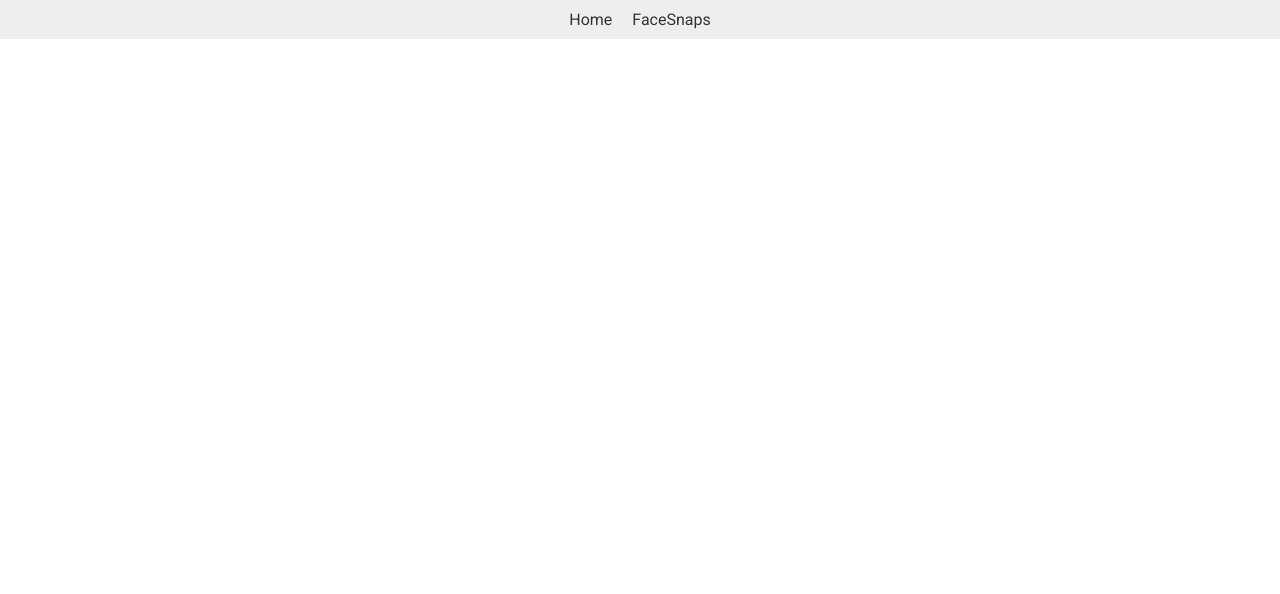
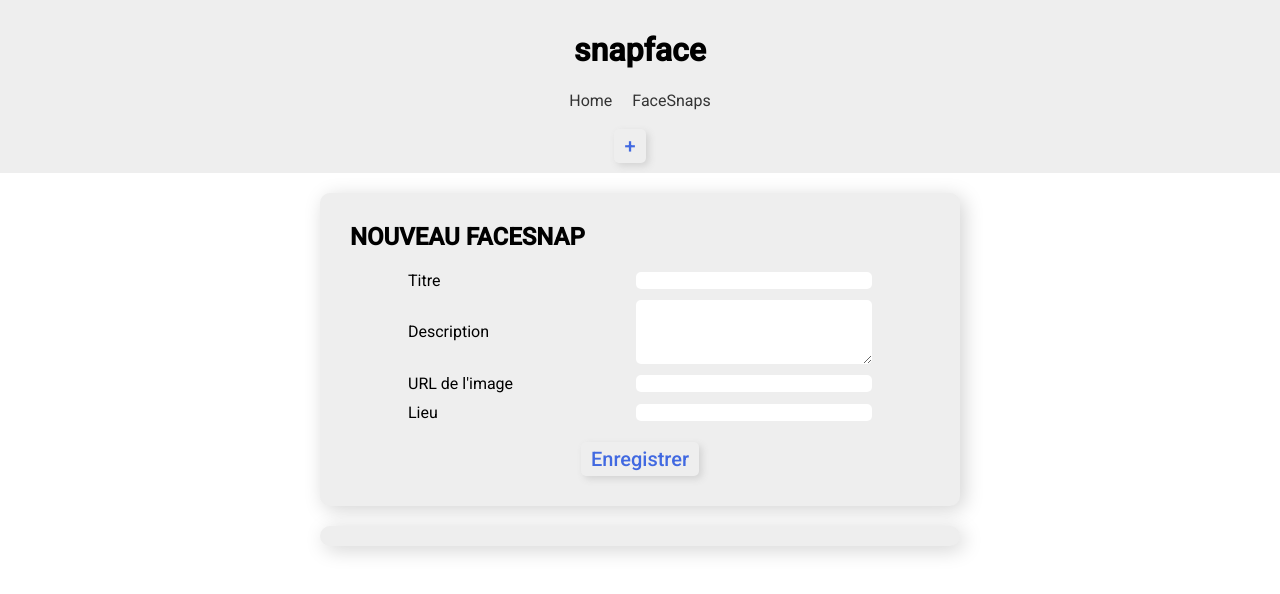
Before and after one commit to wendybaque/Snapface-Openclassroom, an Angular app: page /create in a window 1280 px wide. Before the commit this address led to /. Shown: the top 594 px of the page. Built offline with nearby package versions, Linux system fonts and the light colour scheme.

Commit message:
Cours 6 reactive forms and add a new snap component

```diff
--- a/src/app/app-routing.module.ts
+++ b/src/app/app-routing.module.ts
@@ -3,11 +3,13 @@
 import { FaceSnapListComponent } from './face-snap-list/face-snap-list.component';
 import { LandingPageComponent } from './landing-page/landing-page.component';
 import { SignleFaceSnapComponent } from './signle-face-snap/signle-face-snap.component';
+import { NewFaceSnapComponent } from './new-face-snap/new-face-snap.component';
 
 const routes: Routes = [
   { path: '', component: LandingPageComponent },
   { path: 'facesnaps', component: FaceSnapListComponent },
   { path: 'facesnaps/:id', component: SignleFaceSnapComponent },
+  { path: 'create', component: NewFaceSnapComponent },
 ];
 
 @NgModule({
--- a/src/app/app.module.ts
+++ b/src/app/app.module.ts
@@ -3,6 +3,7 @@
 import { registerLocaleData } from '@angular/common';
 import * as fr from '@angular/common/locales/fr';
 import { FormsModule } from '@angular/forms';
+import { ReactiveFormsModule } from '@angular/forms';
 
 import { AppComponent } from './app.component';
 import { FaceSnapComponent } from './face-snap/face-snap.component';
@@ -11,6 +12,7 @@
 import { AppRoutingModule } from './app-routing.module';
 import { LandingPageComponent } from './landing-page/landing-page.component';
 import { SignleFaceSnapComponent } from './signle-face-snap/signle-face-snap.component';
+import { NewFaceSnapComponent } from './new-face-snap/new-face-snap.component';
 @NgModule({
   declarations: [
     AppComponent,
@@ -19,8 +21,9 @@
     HeaderComponent,
     LandingPageComponent,
     SignleFaceSnapComponent,
+    NewFaceSnapComponent,
   ],
-  imports: [BrowserModule, AppRoutingModule, FormsModule],
+  imports: [BrowserModule, AppRoutingModule, FormsModule, ReactiveFormsModule],
   providers: [{ provide: LOCALE_ID, useValue: 'fr-FR' }],
   bootstrap: [AppComponent],
 })
--- a/src/app/header/header.component.html
+++ b/src/app/header/header.component.html
@@ -1,4 +1,5 @@
 <header>
+  <h1>snapface</h1>
   <nav>
     <a
       routerLink=""
@@ -8,4 +9,6 @@
     >
     <a routerLink="facesnaps" routerLinkActive="active">FaceSnaps</a>
   </nav>
+  <br/>
+  <button (click)="onAddNewFaceSnap()">+</button>
 </header>
--- a/src/app/header/header.component.ts
+++ b/src/app/header/header.component.ts
@@ -1,10 +1,17 @@
-import { Component } from '@angular/core';
+import { Component, OnInit } from '@angular/core';
+import { Router } from '@angular/router';
 
 @Component({
   selector: 'app-header',
   templateUrl: './header.component.html',
-  styleUrls: ['./header.component.scss']
+  styleUrls: ['./header.component.scss'],
 })
-export class HeaderComponent {
+export class HeaderComponent implements OnInit {
+  constructor(private router: Router) {}
 
+  ngOnInit(): void {}
+
+  onAddNewFaceSnap() {
+    this.router.navigateByUrl('/create');
+  }
 }
--- /dev/null
+++ b/src/app/new-face-snap/new-face-snap.component.html
@@ -0,0 +1,41 @@
+<div class="form-card">
+  <h2>NOUVEAU FACESNAP</h2>
+  <form [formGroup]="snapForm">
+    <div class="form-group">
+      <label for="title">Titre</label>
+      <input id="title" type="text" formControlName="title" />
+    </div>
+    <div class="form-group">
+      <label for="description">Description</label>
+      <textarea
+        id="description"
+        type="text"
+        formControlName="description"
+        rows="4"
+      >
+      </textarea>
+    </div>
+    <div class="form-group">
+      <label for="imageUrl">URL de l'image</label>
+      <input id="imageUrl" type="text" formControlName="imageUrl" />
+    </div>
+    <div class="form-group">
+      <label for="location">Lieu</label>
+      <input id="location" type="text" formControlName="location" />
+    </div>
+    <div class="action-buttons">
+      <button type="submit" (click)="onSubmitForm()">Enregistrer</button>
+    </div>
+  </form>
+</div>
+<div class="form-card">
+  <div class="face-snap-card" *ngIf="faceSnapPreview$ | async as faceSnap">
+    <h2>{{ faceSnap.title | uppercase }}</h2>
+    <p>
+      Mis en ligne {{ faceSnap.createdDate | date : "à HH:mm, le d MMMM yyyy" }}
+    </p>
+    <img [src]="faceSnap.imageUrl" [alt]="faceSnap.title" />
+    <p>{{ faceSnap.description }}</p>
+    <p *ngIf="faceSnap.location">Photo prise à {{ faceSnap.location }}</p>
+  </div>
+</div>
--- /dev/null
+++ b/src/app/new-face-snap/new-face-snap.component.scss
@@ -0,0 +1,54 @@
+.form-card, .face-snap-card {
+  box-sizing: border-box;
+  width: 50%;
+  margin: 20px auto;
+  padding: 10px 30px;
+  box-shadow: lightgray 4px 4px 20px;
+  background-color: #eee;
+  border-radius: 10px;
+}
+
+.form-card, .face-snap-card {
+  box-sizing: border-box;
+  width: 50%;
+  margin: 20px auto;
+  padding: 10px 30px;
+  box-shadow: lightgray 4px 4px 20px;
+}
+
+.face-snap-card {
+  img {
+    width: 100%;
+  }
+  h2 {
+    margin-bottom: 0;
+  }
+  p {
+    font-weight: 300;
+    font-size: 16px;
+  }
+}
+
+.form-group {
+  margin: 10px auto;
+  width: 80%;
+  display: flex;
+  align-items: center;
+  justify-content: space-between;
+}
+
+input,
+textarea {
+  width: 50%;
+  border-radius: 5px;
+border: none;
+}
+
+.action-buttons {
+  width: 100%;
+}
+
+button {
+  display: block;
+  margin: 20px auto;
+}
--- /dev/null
+++ b/src/app/new-face-snap/new-face-snap.component.ts
@@ -0,0 +1,37 @@
+import { Component, OnInit } from '@angular/core';
+import { FormBuilder, FormGroup } from '@angular/forms';
+import { Observable } from 'rxjs';
+import { FaceSnap } from '../models/facesnap.model';
+import { map } from 'rxjs';
+
+@Component({
+  selector: 'app-new-face-snap',
+  templateUrl: './new-face-snap.component.html',
+  styleUrls: ['./new-face-snap.component.scss'],
+})
+export class NewFaceSnapComponent implements OnInit {
+  snapForm!: FormGroup;
+  faceSnapPreview$!: Observable<FaceSnap>;
+
+  constructor(private FormBuilder: FormBuilder) {}
+
+  ngOnInit(): void {
+    this.snapForm = this.FormBuilder.group({
+      title: [null],
+      description: [null],
+      imageUrl: [null],
+      location: [null],
+    });
+    this.faceSnapPreview$ = this.snapForm.valueChanges.pipe(
+      map((formValue) => ({
+        ...formValue,
+        createdDate: new Date(),
+        snaps: 0,
+        id: 0,
+      }))
+    );
+  }
+  onSubmitForm(): void {
+    console.log(this.snapForm.value);
+  }
+}
```
